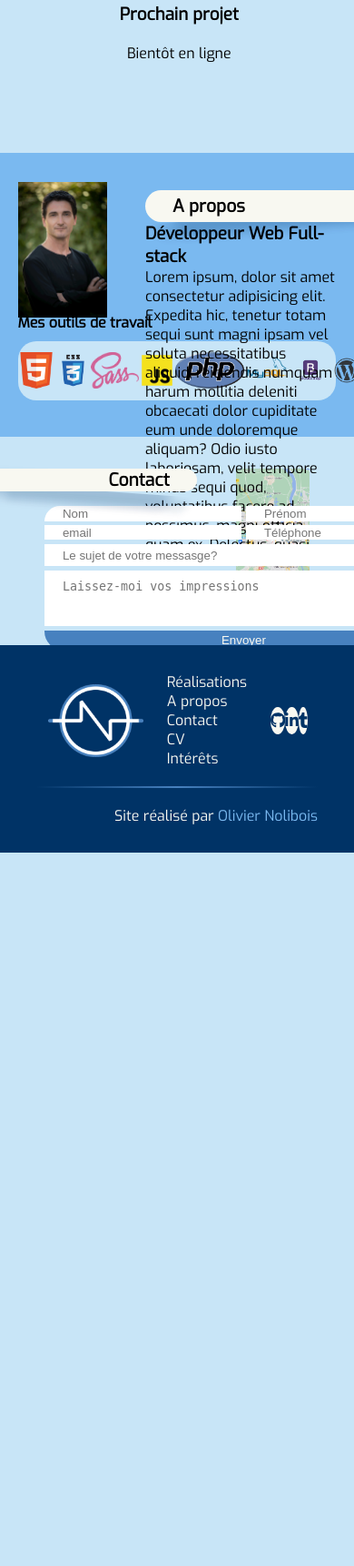
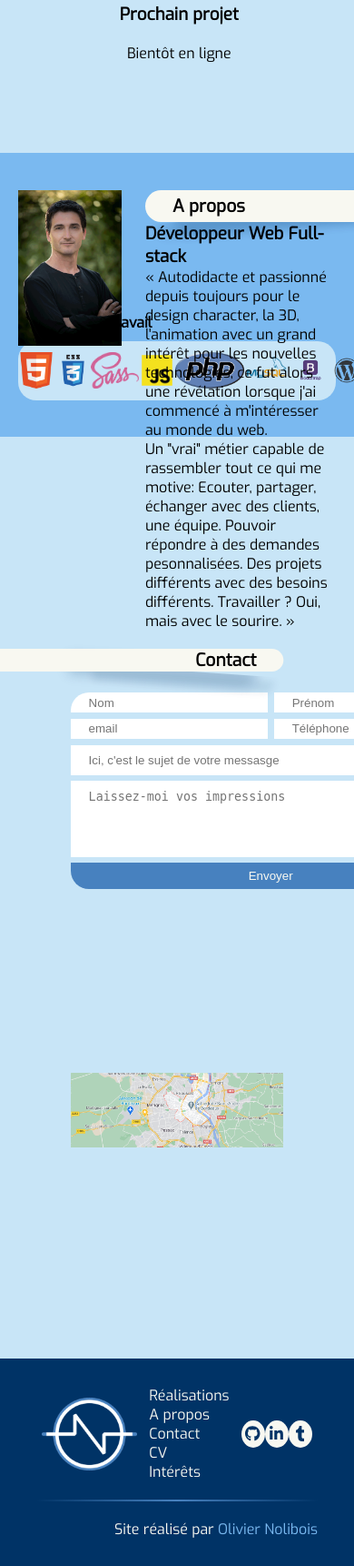
Before and after one commit to Nolibois/portfolio, a PHP site: page / in a window 390 px wide; the page is wider, and only the part inside the window is pictured. Shown: the part 1758-3479 px from the top of that part at 91% size. Before the commit the page ends 2695 px from the top of that part, so only its background shows below. Run offline with PHP 8.4, Linux system fonts and the light colour scheme.

Commit message:
Media < 900px OK

```diff
--- a/assets/css/style.css
+++ b/assets/css/style.css
@@ -474,6 +474,7 @@ main #contact-container #contact form #subject {
 main #contact-container #contact form #message {
   grid-area: message;
   padding-top: 10px;
+  resize: none;
 }
 
 main #contact-container #contact form button {
@@ -529,7 +530,7 @@ footer #author a {
     padding: 0 5%;
     height: 70vw;
     grid-template-rows: 13% 28% 27% 19% 13%;
-    grid-template-areas: "pict ."
+    grid-template-areas: ". ."
  "pict about"
  "pict about"
  "tools tools"
@@ -543,9 +544,26 @@ footer #author a {
   }
   main #about-container #picture img {
     transform: rotate(0);
+    height: 100%;
   }
   main #about-container #about .h2 {
     width: 109.2%;
   }
+  main #contact-container {
+    flex-direction: column;
+    justify-content: space-evenly;
+    height: 120vh;
+  }
+  main #contact-container #contact {
+    height: 60vw;
+    width: 70%;
+  }
+  main #contact-container #map {
+    width: 70%;
+    height: 20.83vw;
+  }
+  #footer-nav #footer-top .social-icons {
+    width: 20vw !important;
+  }
 }
 /*# sourceMappingURL=style.css.map */
--- a/assets/scss/fondation/_code.scss
+++ b/assets/scss/fondation/_code.scss
@@ -440,6 +440,7 @@ main {
         #message {
           grid-area: message;
           padding-top: 10px;
+          resize: none;
         }
 
         button {
--- a/assets/scss/fondation/_media_style.scss
+++ b/assets/scss/fondation/_media_style.scss
@@ -8,7 +8,7 @@
 
       grid-template-rows: 13% 28% 27% 19% 13%;
       grid-template-areas:
-        "pict ."
+        ". ."
         "pict about"
         "pict about"
         "tools tools"
@@ -23,6 +23,7 @@
 
         img {
           transform: rotate(0);
+          height: 100%;
         }
       }
 
@@ -32,5 +33,31 @@
         }
       }
     }
+
+    #contact-container {
+      flex-direction: column;
+      justify-content: space-evenly;
+      height: 120vh;
+
+      #contact {
+        height: 60vw;
+        width: 70%;
+      }
+
+      #map {
+        width: 70%;
+        height: 20.83vw;
+      }
+    }
+  }
+
+  /////////////////////// FOOTER //////////////////////////
+
+  #footer-nav {
+    #footer-top {
+      .social-icons {
+        width: 20vw !important;
+      }
+    }
   }
 }
--- a/index.html
+++ b/index.html
@@ -163,13 +163,9 @@
           <div class="shadow"></div>
           <div>
             <h3>Développeur Web Full-stack</h3>
-            <p>
-              Lorem ipsum, dolor sit amet consectetur adipisicing elit. Expedita
-              hic, tenetur totam sequi sunt magni ipsam vel soluta
-              necessitatibus aliquid, reiciendis numquam harum mollitia deleniti
-              obcaecati dolor cupiditate eum unde doloremque aliquam? Odio iusto
-              laboriosam, velit tempore minus sequi quod, voluptatibus facere ad
-              possimus, magni officia quam ex. Delectus, quasi.
+            <p>« Autodidacte et passionné depuis toujours pour le design character, la 3D, l'animation avec un grand intérêt pour les nouvelles technologies, ce fut alors une révélation lorsque j'ai commencé à m'intéresser au monde du web.
+            </p>
+            <p>Un "vrai" métier capable de rassembler tout ce qui me motive: Ecouter, partager, échanger avec des clients, une équipe. Pouvoir répondre à des demandes pesonnalisées. Des projets différents avec des besoins différents. Travailler ? Oui, mais avec le sourire. »
             </p>
           </div>
         </div>
@@ -213,7 +209,7 @@
               type="text"
               name=""
               id="subject"
-              placeholder="Le sujet de votre messasge?"
+              placeholder="Ici, c'est le sujet de votre messasge"
             />
             <textarea
               name=""
```
Also changed, not shown: 1 other file.
